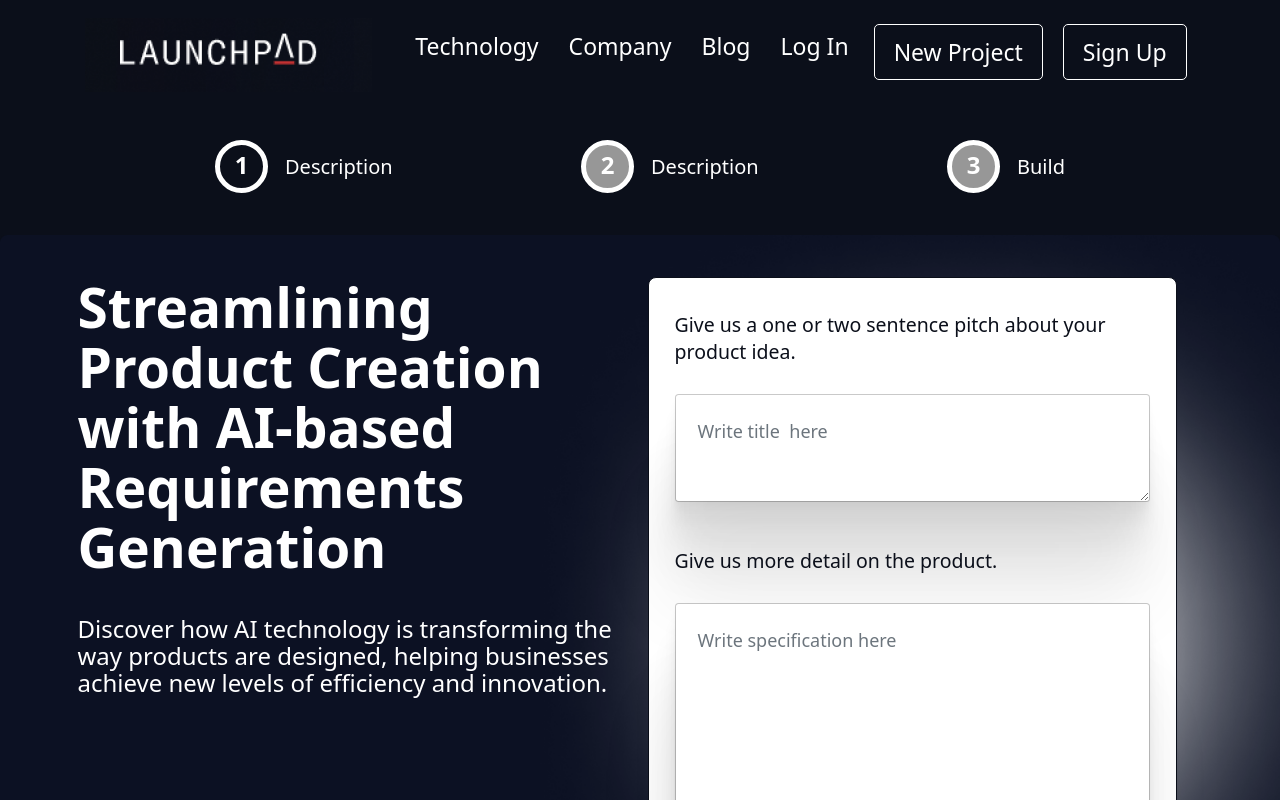
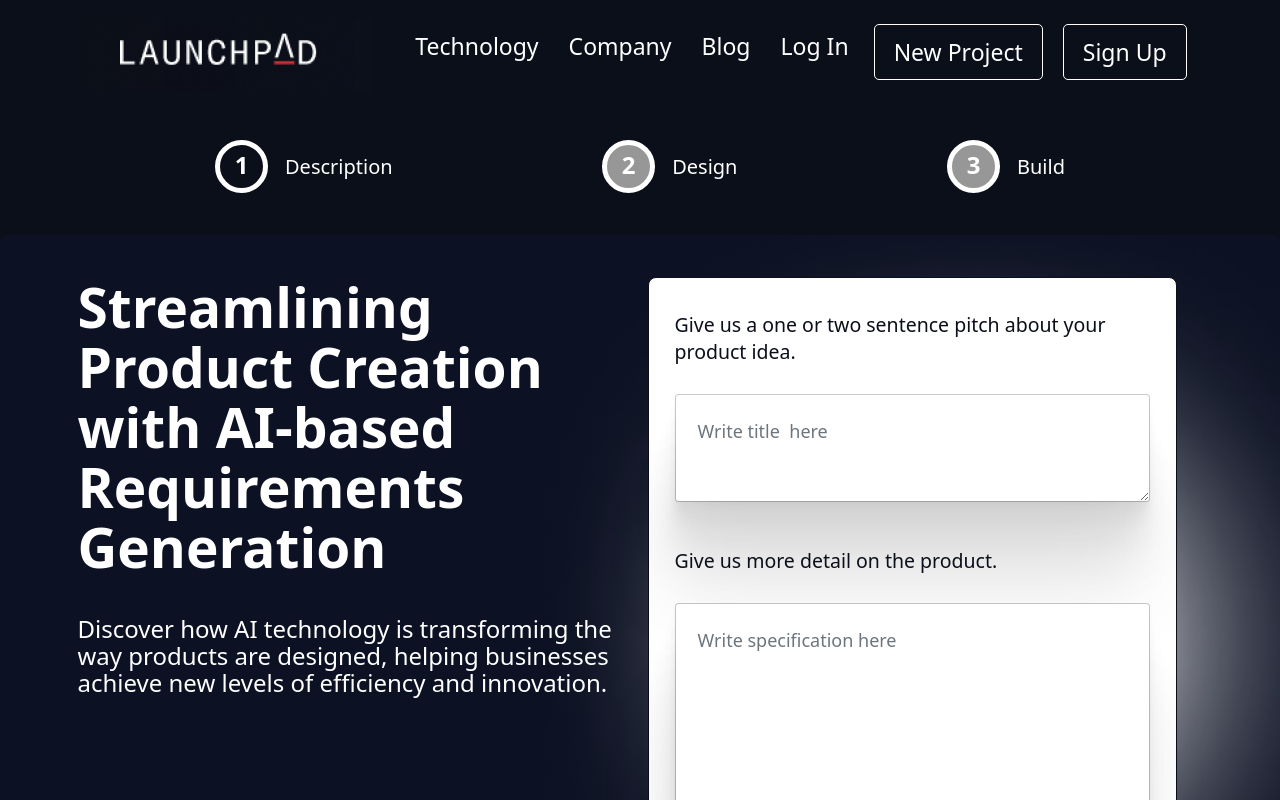
Before and after one commit to ItsHMS/product, a Vue app: page / in a window 1280 px wide. Shown: the top 800 px of the page. Built offline with nearby package versions, Linux system fonts and the light colour scheme.

Commit message:
changed steps title

```diff
--- a/src/views/StepsPage.vue
+++ b/src/views/StepsPage.vue
@@ -10,7 +10,7 @@
 
           <li :class="step==2||step==3?'active':'' ">
             <span>2</span>
-            <p>Description</p>
+            <p>Design</p>
           </li>
 
           <li :class="step==3?'active':'' ">
```
